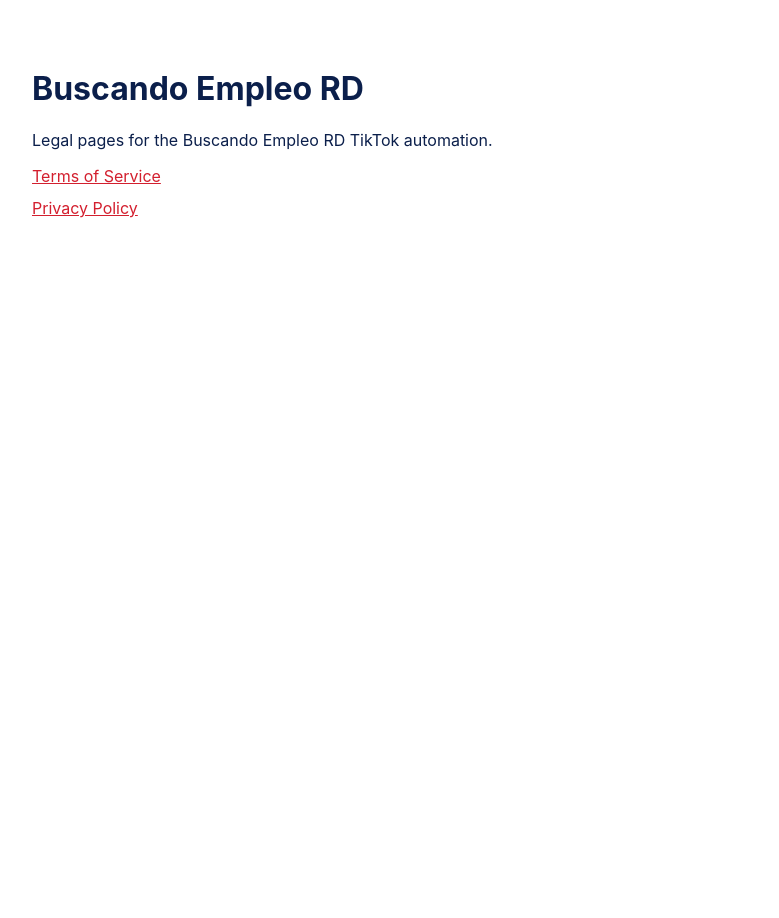
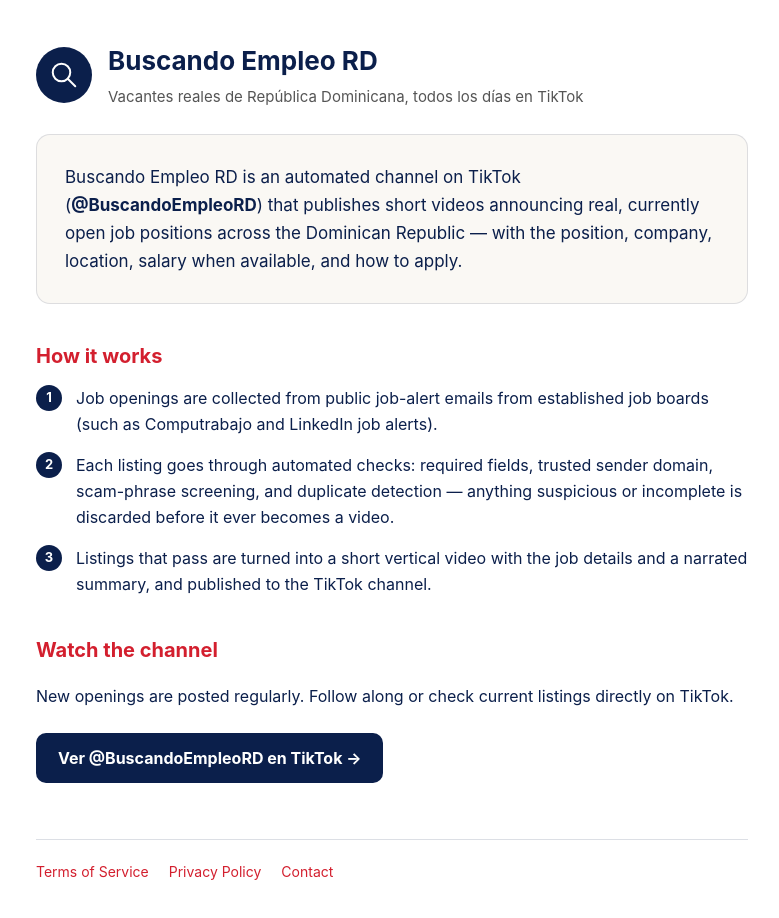
Before and after one commit to ycabreraaquino-oss/buscando-empleo-rd-legal, a plain HTML site: page index.html in a window 1280 px wide. Shown: the whole page, without its empty margins (248-1027 px from the left). Before the commit the page ends 800 px from the top, so only its background shows below. Drawn offline with Linux system fonts and the light colour scheme.

Commit message:
Convierte la pagina de inicio en un sitio real, no solo enlaces legales
TikTok rechazo la revision de la app: "su sitio web externo debe estar
completamente desarrollado y no puede ser una pagina de inicio de sesion".
La pagina anterior era solo un titulo y dos enlaces a Terminos/Privacidad --
ahora explica que es Buscando Empleo RD, como funciona, y enlaza al canal
real de TikTok (@buscandoempleord).

```diff
--- a/index.html
+++ b/index.html
@@ -4,15 +4,133 @@
 <meta charset="utf-8">
 <title>Buscando Empleo RD</title>
 <meta name="viewport" content="width=device-width, initial-scale=1">
+<meta name="description" content="Buscando Empleo RD publishes short daily videos on TikTok announcing real job openings across the Dominican Republic.">
 <style>
-  body { font-family: -apple-system, "Segoe UI", sans-serif; max-width: 720px; margin: 0 auto; padding: 48px 24px; color: #0B1F4B; }
-  a { color: #D31F2E; display: block; margin-top: 12px; }
+  * { box-sizing: border-box; }
+  body {
+    font-family: -apple-system, "Segoe UI", Roboto, sans-serif;
+    max-width: 760px;
+    margin: 0 auto;
+    padding: 0 24px 64px;
+    color: #0B1F4B;
+    line-height: 1.65;
+  }
+  header {
+    display: flex;
+    align-items: center;
+    gap: 16px;
+    padding: 40px 0 24px;
+  }
+  .logo {
+    width: 56px;
+    height: 56px;
+    border-radius: 50%;
+    background: #0B1F4B;
+    display: flex;
+    align-items: center;
+    justify-content: center;
+    flex-shrink: 0;
+  }
+  h1 { font-size: 26px; margin: 0; }
+  .tagline { color: #555; font-size: 15px; margin: 2px 0 0; }
+  .hero {
+    background: #FAF8F4;
+    border: 1px solid rgba(11,31,75,.12);
+    border-radius: 14px;
+    padding: 28px;
+    margin-bottom: 32px;
+  }
+  .hero p { margin: 0; font-size: 17px; }
+  h2 { font-size: 20px; color: #D31F2E; margin: 36px 0 12px; }
+  .pasos {
+    display: grid;
+    gap: 14px;
+    margin: 0;
+    padding: 0;
+    list-style: none;
+    counter-reset: paso;
+  }
+  .pasos li {
+    counter-increment: paso;
+    padding-left: 40px;
+    position: relative;
+  }
+  .pasos li::before {
+    content: counter(paso);
+    position: absolute;
+    left: 0;
+    top: 0;
+    width: 26px;
+    height: 26px;
+    border-radius: 50%;
+    background: #0B1F4B;
+    color: #fff;
+    font-weight: 700;
+    font-size: 13px;
+    display: flex;
+    align-items: center;
+    justify-content: center;
+  }
+  .btn-tiktok {
+    display: inline-flex;
+    align-items: center;
+    gap: 8px;
+    background: #0B1F4B;
+    color: #fff;
+    text-decoration: none;
+    font-weight: 700;
+    padding: 12px 22px;
+    border-radius: 10px;
+    margin-top: 8px;
+  }
+  footer {
+    margin-top: 56px;
+    padding-top: 20px;
+    border-top: 1px solid rgba(11,31,75,.14);
+    font-size: 14px;
+    color: #555;
+    display: flex;
+    gap: 20px;
+    flex-wrap: wrap;
+  }
+  footer a { color: #D31F2E; text-decoration: none; }
 </style>
 </head>
 <body>
-<h1>Buscando Empleo RD</h1>
-<p>Legal pages for the Buscando Empleo RD TikTok automation.</p>
-<a href="./terminos.html">Terms of Service</a>
-<a href="./privacidad.html">Privacy Policy</a>
+
+<header>
+  <div class="logo">
+    <svg width="30" height="30" viewBox="0 0 24 24" fill="none">
+      <circle cx="10" cy="10" r="7" stroke="#fff" stroke-width="1.6"/>
+      <path d="M15 15L21 21" stroke="#fff" stroke-width="1.6" stroke-linecap="round"/>
+    </svg>
+  </div>
+  <div>
+    <h1>Buscando Empleo RD</h1>
+    <p class="tagline">Vacantes reales de República Dominicana, todos los días en TikTok</p>
+  </div>
+</header>
+
+<div class="hero">
+  <p>Buscando Empleo RD is an automated channel on TikTok (<strong>@BuscandoEmpleoRD</strong>) that publishes short videos announcing real, currently open job positions across the Dominican Republic — with the position, company, location, salary when available, and how to apply.</p>
+</div>
+
+<h2>How it works</h2>
+<ul class="pasos">
+  <li>Job openings are collected from public job-alert emails from established job boards (such as Computrabajo and LinkedIn job alerts).</li>
+  <li>Each listing goes through automated checks: required fields, trusted sender domain, scam-phrase screening, and duplicate detection — anything suspicious or incomplete is discarded before it ever becomes a video.</li>
+  <li>Listings that pass are turned into a short vertical video with the job details and a narrated summary, and published to the TikTok channel.</li>
+</ul>
+
+<h2>Watch the channel</h2>
+<p>New openings are posted regularly. Follow along or check current listings directly on TikTok.</p>
+<a class="btn-tiktok" href="https://www.tiktok.com/@buscandoempleord" target="_blank" rel="noopener">Ver @BuscandoEmpleoRD en TikTok →</a>
+
+<footer>
+  <a href="./terminos.html">Terms of Service</a>
+  <a href="./privacidad.html">Privacy Policy</a>
+  <a href="mailto:desarrolladordesistemah@gmail.com">Contact</a>
+</footer>
+
 </body>
 </html>
```
